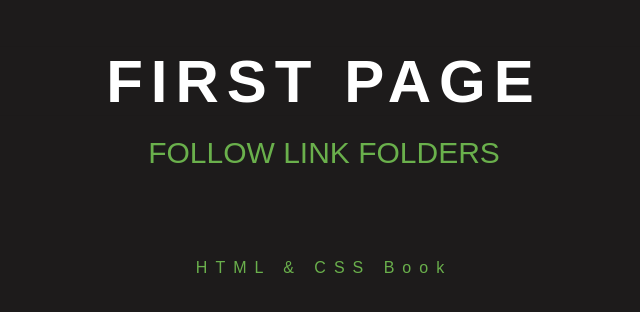
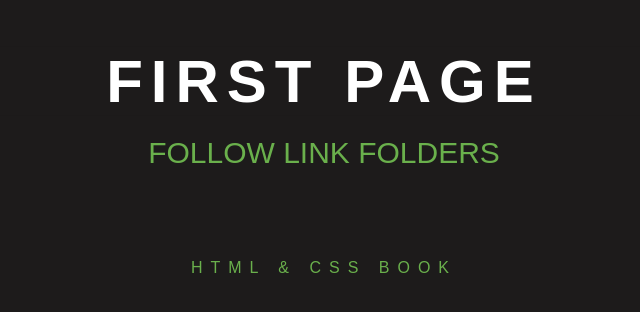
Before and after one commit to Abiel101/HtmlCssBook, a plain HTML site: page index.html in a window 1280 px wide. Shown: the part 132-444 px from the top of the page, 316-956 px from the left. Drawn offline with Linux system fonts and the light colour scheme.

Commit message:
cap book

```diff
--- a/index.html
+++ b/index.html
@@ -13,7 +13,7 @@
         <span class="text2">Follow Link Folders</span>
     </header>
     <div class="content">
-        <a class="link1" href="HTML&CSS/htmlcss.html">HTML & CSS Book</a>
+        <a class="link1" href="HTML&CSS/htmlcss.html">HTML & CSS BOOK</a>
     </div>
 </body>
 </html>
```
